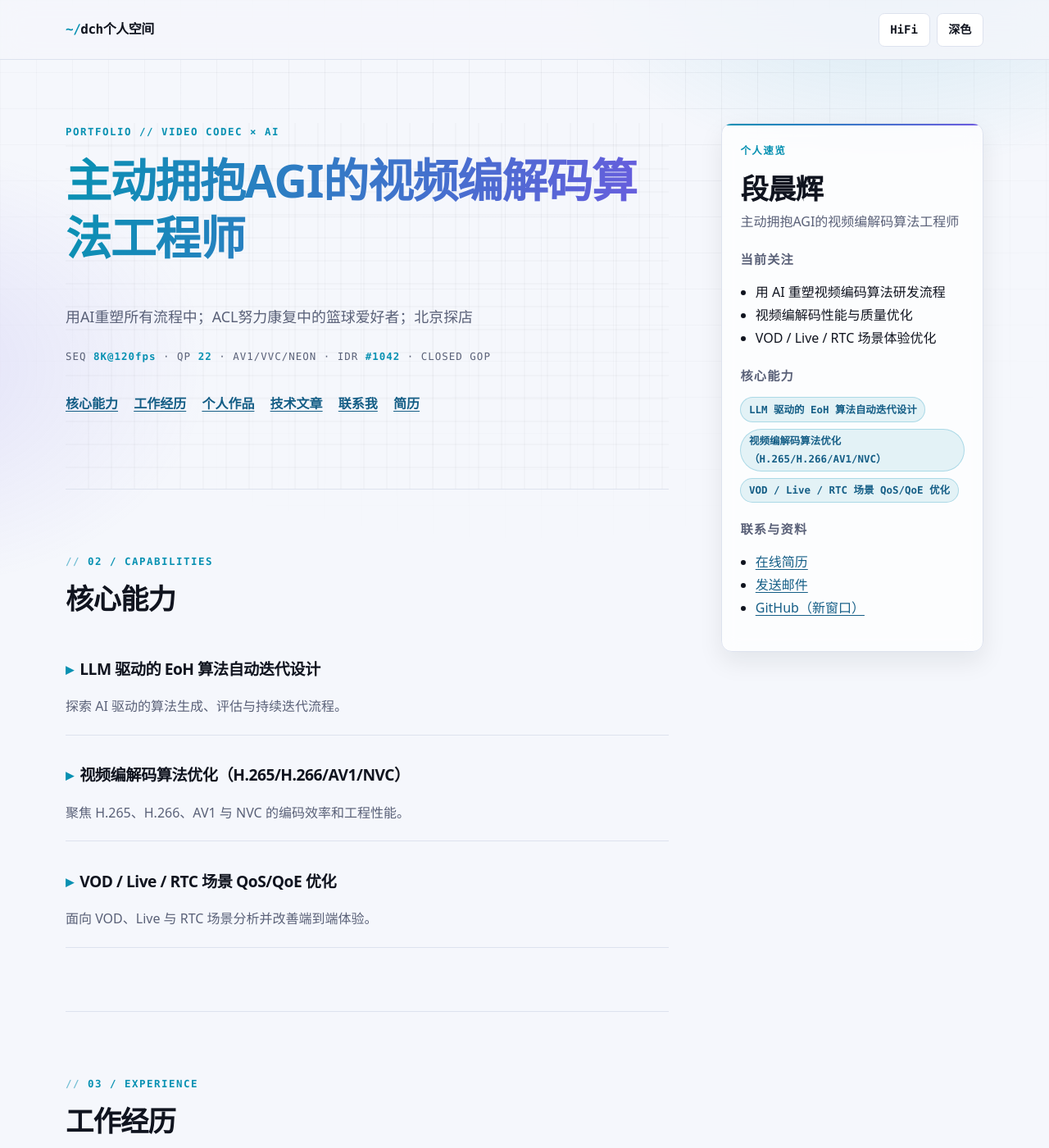
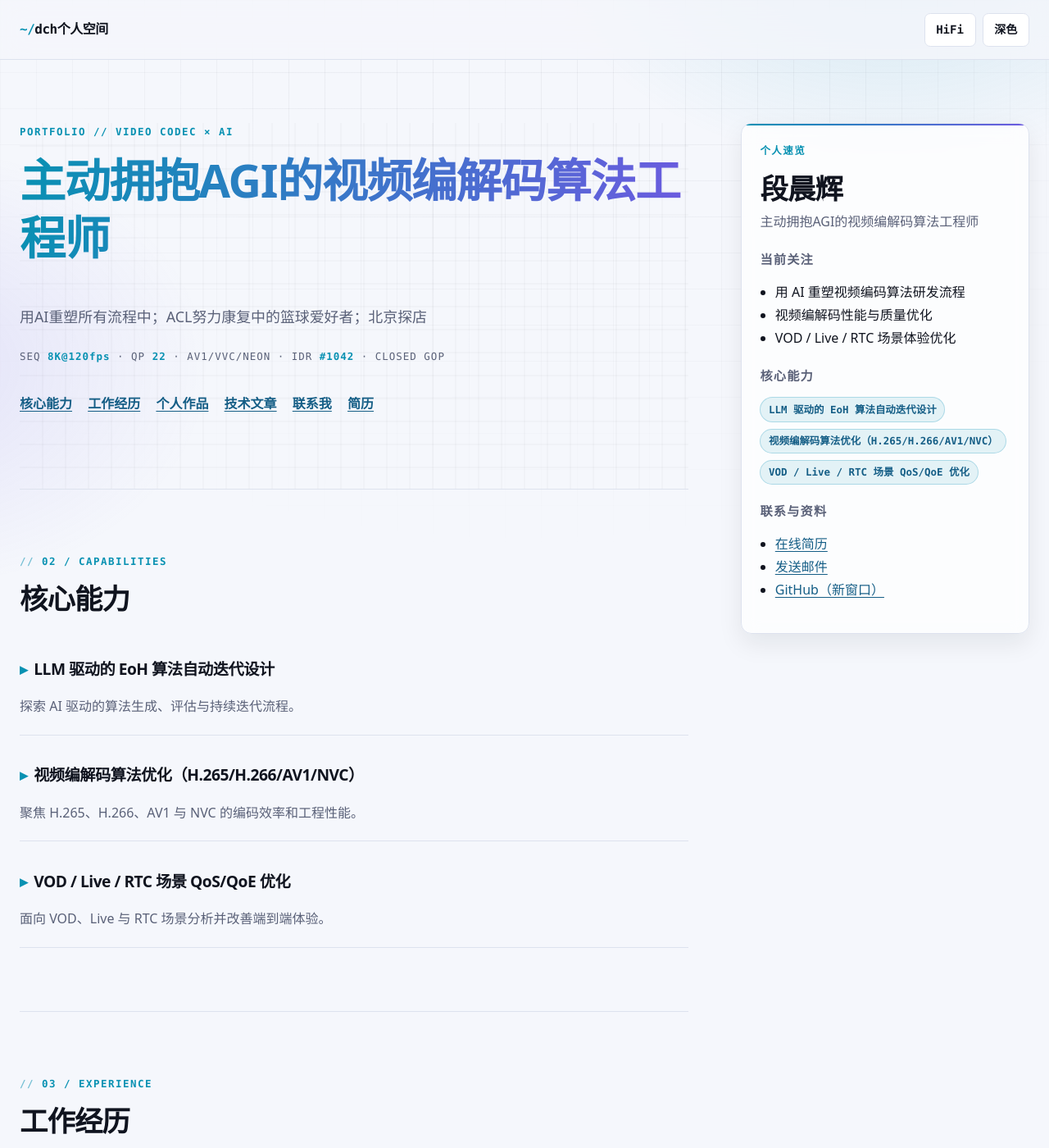
Before and after one commit to bitchenhui/bitchenhui.github.io, a Jekyll site: the page built from index.html, in a window 1280 px wide and 1400 px high. Shown: the whole window at 82% size. Built offline with Jekyll 4.4.1, drawn with Linux system fonts in a browser that asks for light colours.

Commit message:
feat: fill wide landscape screens
- Relax shell to 86rem on >=1280px and 110rem on >=1920px viewports
- Widen sticky sidebar column up to 22rem on wide screens
- Cap reading column and resume width so text lines stay readable

```diff
--- a/assets/css/main.scss
+++ b/assets/css/main.scss
@@ -437,3 +437,15 @@ main { min-height: calc(100vh - 10rem); }
   html { scroll-behavior: auto; }
   *, *::before, *::after { transition-duration: 0.01ms !important; animation-duration: 0.01ms !important; animation-iteration-count: 1 !important; }
 }
+
+/* 宽屏适配：PC 横屏放开容器与侧栏宽度，卡片铺满可视区域；
+   正文阅读列（--reading）保持封顶，长文本行宽不随屏幕变宽。 */
+@media (min-width: 80rem) {
+  :root { --shell: 86rem; }
+  .manual-layout { grid-template-columns: minmax(0, 1fr) minmax(16rem, 22rem); }
+  .resume { max-width: 56rem; }
+}
+
+@media (min-width: 120rem) {
+  :root { --shell: 110rem; }
+}
```
